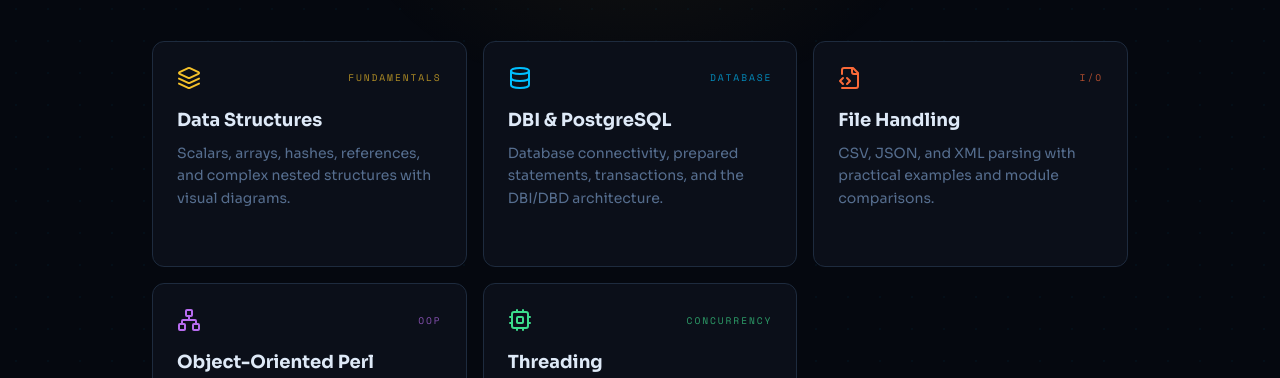
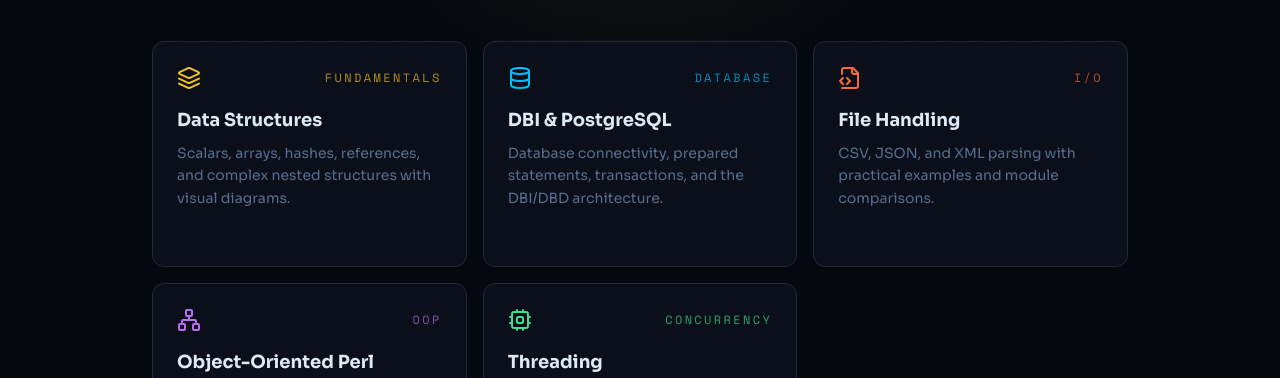
Before and after one commit to RahulAnalyzer/perl-guide-website, a React (Vite) app: page / in a window 1280 px wide. Shown: the part 295-673 px from the top of the page. Built offline with nearby package versions, Linux system fonts and the light colour scheme; the HTML template or start-up script is replaced by a standard one.

Commit message:
Preceding changes

```diff
--- a/src/pages/Index.tsx
+++ b/src/pages/Index.tsx
@@ -71,7 +71,7 @@ const GuideCard = ({ guide, index }: { guide: typeof guides[0]; index: number })
         <motion.div whileHover={{ rotate: 12, scale: 1.15 }} transition={{ type: "spring", stiffness: 300 }}>
           <Icon className={`h-6 w-6 ${guide.accentClass}`} />
         </motion.div>
-        <span className={`font-mono text-[0.6rem] tracking-[0.2em] uppercase ${guide.accentClass} opacity-70`}>
+        <span className={`font-mono text-xs tracking-[0.2em] uppercase ${guide.accentClass} opacity-70`}>
           {guide.tag}
         </span>
       </div>
```
